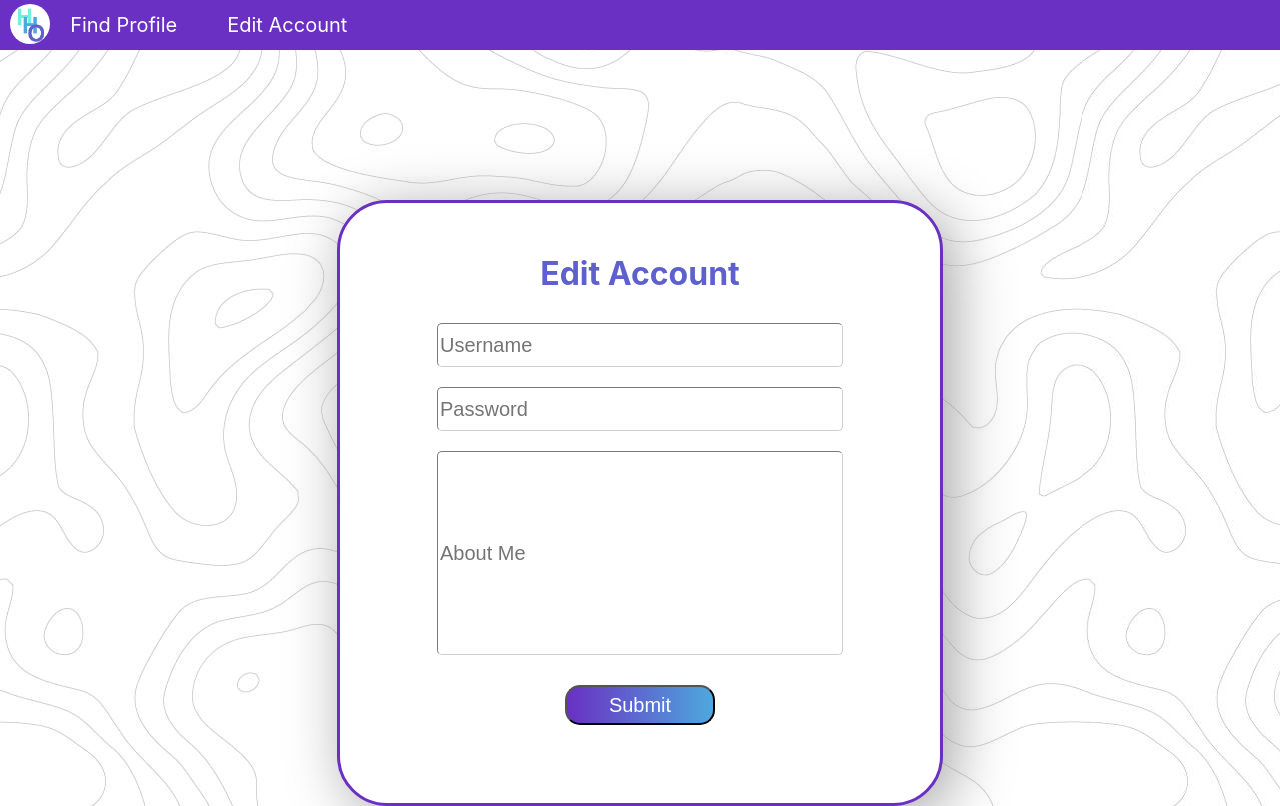
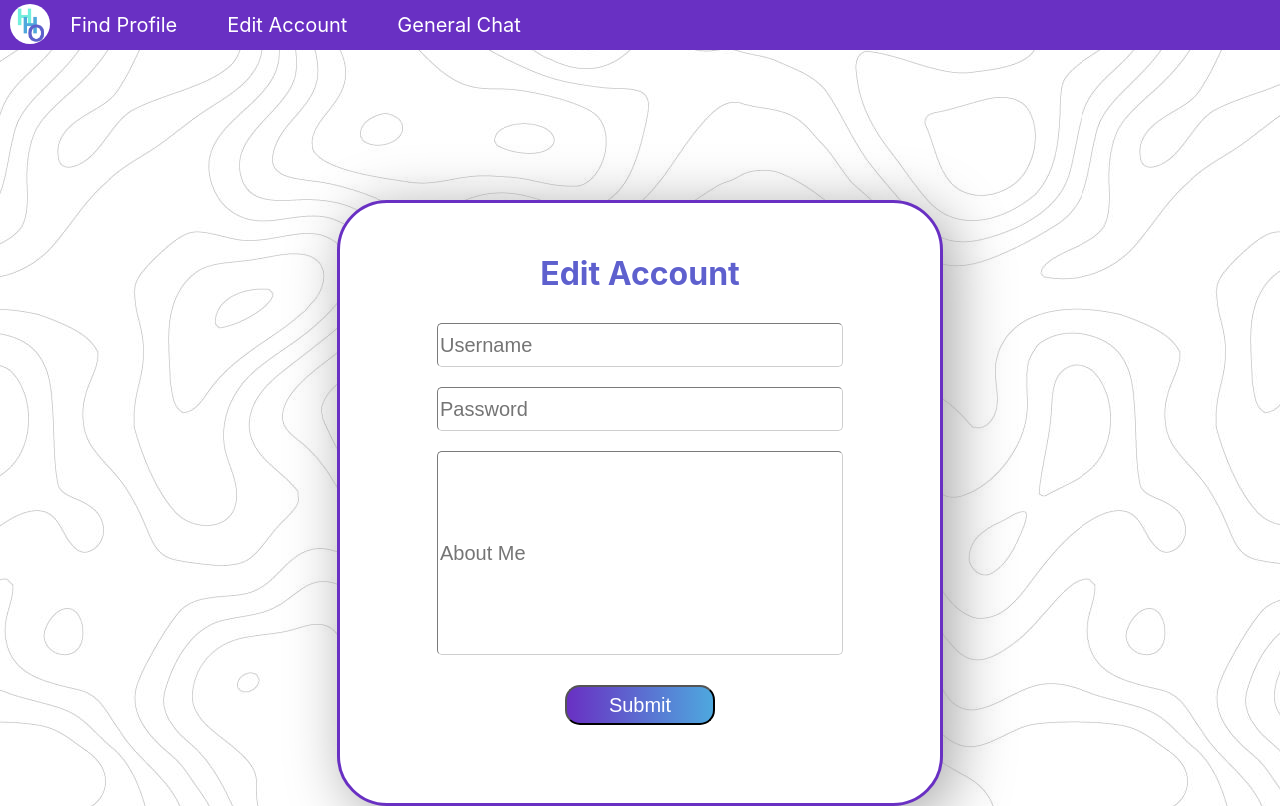
Before and after one commit to Svovan/HospitalHangouts, a React (Create React App) app in the folder hospital-hangout/: page /edit-account in a window 1280 px wide. Built offline with nearby package versions, Linux system fonts and the light colour scheme.

Commit message:
added general chat to navbar

```diff
--- a/hospital-hangout/src/App.js
+++ b/hospital-hangout/src/App.js
@@ -2,6 +2,8 @@ import Login from './pages/Login';
 import CreateAccount from './pages/CreateAccount';
 import FindProfile from './pages/FindProfile'
 import EditAccount from './pages/EditAccount';
+import ChatRoom from './chat/ChatRoom';
+
 import {
   BrowserRouter as Router,
   Route,
@@ -26,6 +28,7 @@ const App = () => {
       <Route exact path="/create-account" component={CreateAccount}/>
       <Route exact path="/find-profile" component={FindProfile}/>
       <Route exact path="/edit-account" component={EditAccount}/>
+      <Route exact path="/general-chat" component={ChatRoom}/>
     </Router>
   );
 };
--- a/hospital-hangout/src/chat/ChatRoom.js
+++ b/hospital-hangout/src/chat/ChatRoom.js
@@ -1,7 +1,5 @@
-import React from 'react'
-import React from 'react';
-import firebase from './firebase'
-import firebase from 'firebase/app';
+import React, { useRef, useState } from 'react';
+import firebase from '../firebase';
 import 'firebase/firestore';
 import 'firebase/auth';
 import { useAuthState } from 'react-firebase-hooks/auth';
@@ -14,14 +12,14 @@ const firestore = firebase.firestore();
 //general chat
 function ChatRoom() {
     const dummy = useRef();
-    const messageRef = firestore.collection('messages');
+    const messagesRef = firestore.collection('messages');
     const query = messagesRef.orderBy('createdAt').limit(25);
 
     const [messages] = useCollectionData(query, {idField: 'id'});
 
     const [formValue, setFormValue] = useState('');
 
-    const sendMesage = async(e) => {
+    const sendMessage = async(e) => {
         e.preventDefault();
         const { uid, photoURL } = auth.currentUser;
         await messagesRef.add({
@@ -49,7 +47,7 @@ function ChatRoom() {
 }
 
 function ChatMessage(props) {
-    const {text, uid} = props.message;
+    const {text, uid, photoURL} = props.message;
     const messageClass = uid === auth.currentUser.uid ? 'sent' : 'received';
     return (
         <div className={`message ${messageClass}`}>
--- a/hospital-hangout/src/components/NavigationBar.js
+++ b/hospital-hangout/src/components/NavigationBar.js
@@ -21,6 +21,11 @@ class NavigationBar extends React.Component {
 							Edit Account
 						</Link>
 					</div>
+					<div style={{marginLeft: '50px'}}>
+						<Link to="/general-chat" style={{color: 'white', textDecoration: 'none', fontSize: '20px', lineHeight: '50px'}}>
+							General Chat
+						</Link>
+					</div>
 
 				</div>
 			</div>
```
